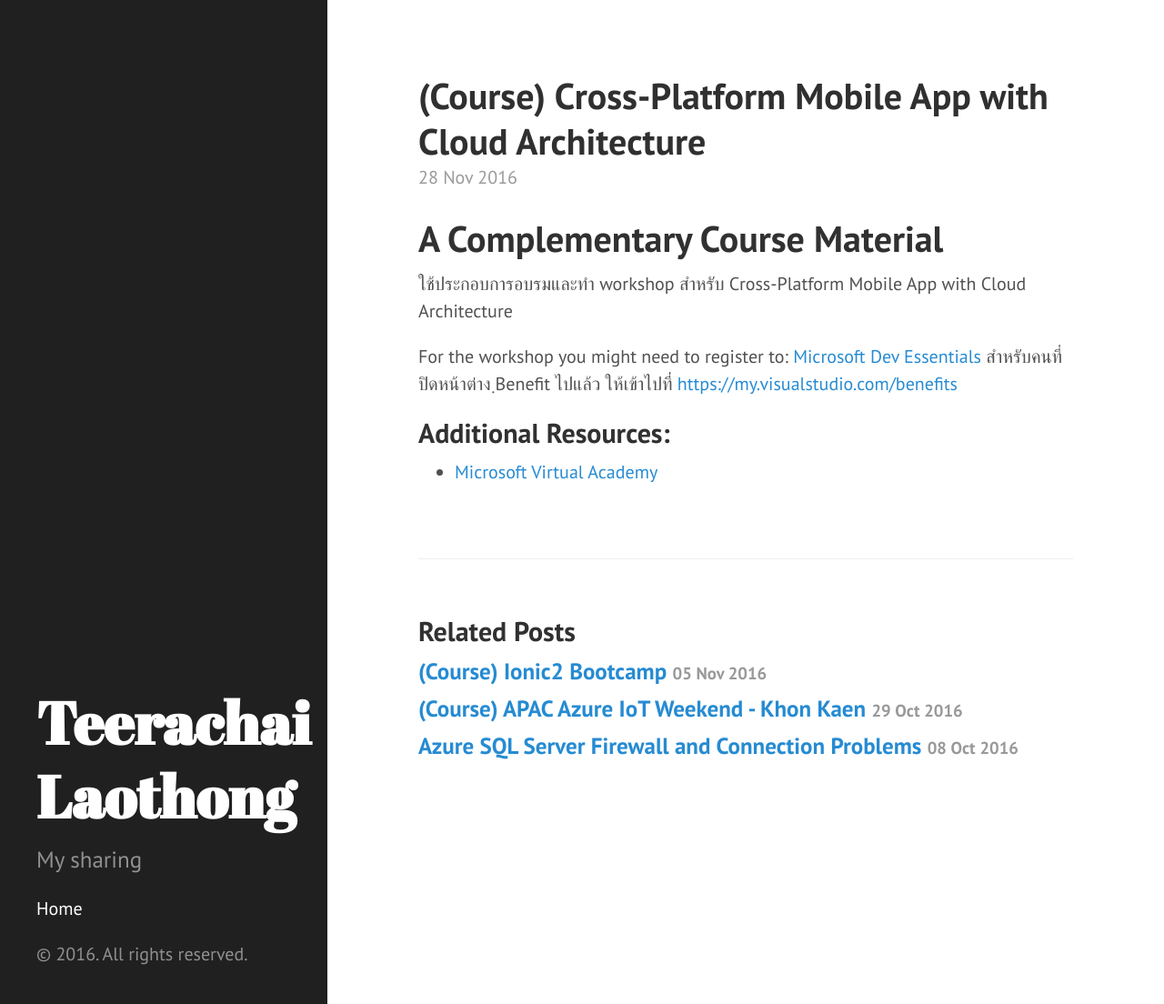
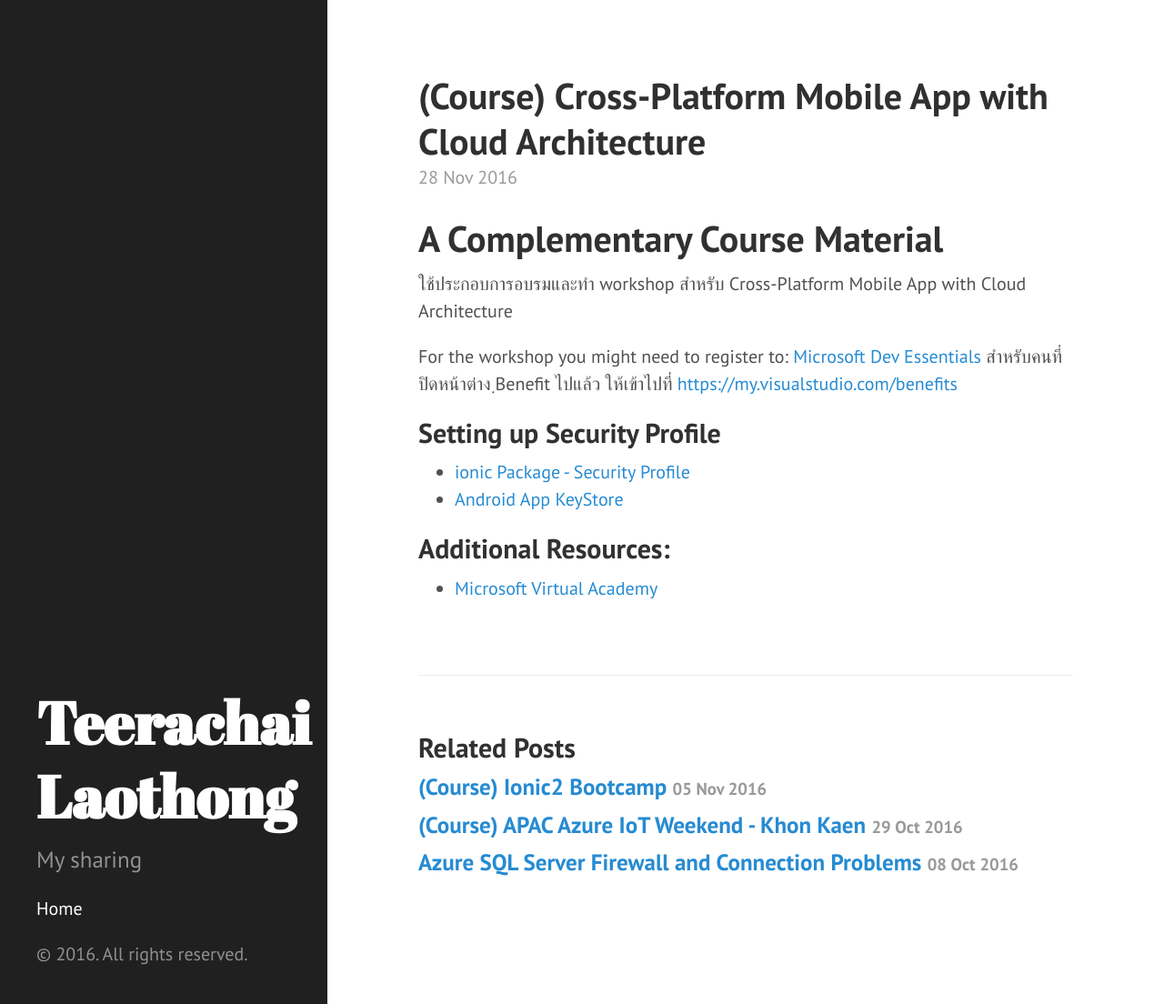
Before and after one commit to tlaothong/tlaothong.github.io, a Jekyll site: the page built from _posts/2016-11-28-course-x-mobile-cloud.markdown, in a window 1280 px wide and 1104 px high. Shown: the whole window at 91% size. Built offline with Jekyll 4.4.1, drawn with Linux system fonts in a browser that asks for light colours; comment, search, counter and statistics services are not loaded.

Commit message:
Add a link to Security Profile

```diff
--- a/_posts/2016-11-28-course-x-mobile-cloud.markdown
+++ b/_posts/2016-11-28-course-x-mobile-cloud.markdown
@@ -14,5 +14,9 @@ categories: course
 For the workshop you might need to register to: [Microsoft Dev Essentials](http://aka.ms/vsdevhelp)
 สำหรับคนที่ปิดหน้าต่าง ฺBenefit ไปแล้ว ให้เข้าไปที่ [https://my.visualstudio.com/benefits](https://my.visualstudio.com/benefits)
 
+## Setting up Security Profile
+* [ionic Package - Security Profile](http://docs.ionic.io/services/profiles/)
+* [Android App KeyStore](http://docs.ionic.io/services/profiles/#android-app-keystore)
+
 ## Additional Resources:
 * [Microsoft Virtual Academy](https://mva.microsoft.com/)
```
